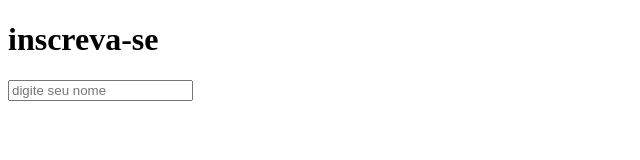
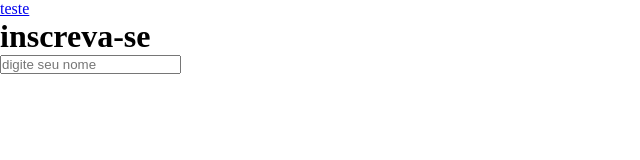
Before and after one commit to Juanf3rnandes/servidor, a website: page index.html in a window 1280 px wide. Shown: the whole page, without its empty margins (0-640 px from the left). Drawn offline with Linux system fonts and the light colour scheme.

Commit message:
ataualizacao

```diff
--- a/index.html
+++ b/index.html
@@ -5,10 +5,16 @@
     <meta charset="UTF-8">
     <meta http-equiv="X-UA-Compatible" content="IE=edge">
     <meta name="viewport" content="width=device-width, initial-scale=1.0">
+    <link rel="stylesheet" href="style.css">
     <title>Document</title>
 </head>
 
 <body>
+    <header>
+        <nav>
+            <a href="contato.html">teste</a>
+        </nav>
+    </header>
 
     <head>
         <h1>inscreva-se</h1>
--- a/style.css
+++ b/style.css
@@ -0,0 +1,4 @@
+* {
+    margin: 0;
+    padding: 0
+}
```
Also changed, not shown: contato.html (added, +15 -0 lines).
